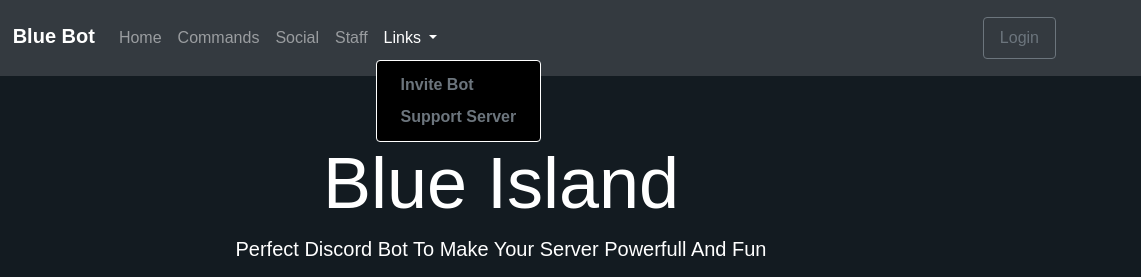
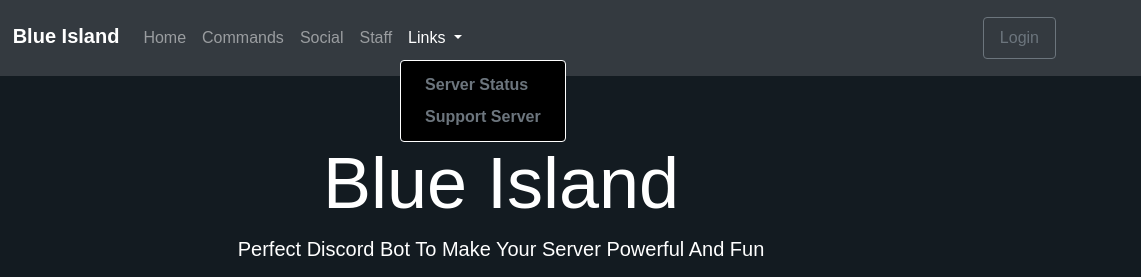
Before and after one commit to JoshPlayer/Blue-Island, a plain HTML site: page public/index.html in a window 1280 px wide. Both pictures are taken after a click on the button "Links". Shown: the top 277 px of the page, 139-1280 px from the left. Drawn offline with nearby package versions, Linux system fonts and the light colour scheme; a script that the page names is missing.

Commit message:
Update index.html

```diff
--- a/public/index.html
+++ b/public/index.html
@@ -1,12 +1,12 @@
-    <title>Blue Island</title>
+<!DOCTYPE html>
+<html lang="en">
+
+<title>Blue Island</title>
     <meta content="Blue Island" property="og:title" />
     <meta content="Join us on discord! Chat with JoshPlayz, The owner of Blue Island. Join Blue Island with your friends because you are invited." property="og:description" />
-    <meta content="https://discord.samgamz.repl.co/" property="og:url" />
+    <meta content="https://blueis.tk" property="og:url" />
     <meta content="https://d1fdloi71mui9q.cloudfront.net/5rQKBwlQqmlj1fJpNyoC_1YOgzmCJ2yx4d7bQ" property="og:image" />
     <meta content="#0000FF" data-react-helmet="true" name="theme-color" />
-
-<!DOCTYPE html>
-<html lang="en">
 
 <head>
   <meta charset="UTF-8">
@@ -16,13 +16,16 @@
   <link rel="stylesheet" href="https://cdnjs.cloudflare.com/ajax/libs/font-awesome/4.7.0/css/font-awesome.min.css">
   <link rel="icon" href="assets/favicon.png">
   <title>Blue Island</title>
+  <link href="https://fonts.googleapis.com/icon?family=Material+Icons" rel="stylesheet">
 </head>
 
 <body>
+
+<script src="https://q47hldsz5krf.statuspage.io/embed/script.js"></script>
   <nav class="navbar navbar-expand-lg navbar-dark bg-dark">
     <div class="container-fluid container">
       <a class="navbar-brand" href="/">
-        <img src="./assets/bot.png" alt="" width="50" height="50" class="rounded-circle"> &nbsp; <span>Blue Bot</span>
+        <img src="./assets/bot.png" alt="" width="50" height="50" class="rounded-circle"> &nbsp; <span>Blue Island</span>
       </a>
       <button class="navbar-toggler" type="button" data-bs-toggle="collapse" data-bs-target="#navbarSupportedContent"
         aria-controls="navbarSupportedContent" aria-expanded="false" aria-label="Toggle navigation">
@@ -42,14 +45,15 @@
           <li class="nav-item">
             <a class="nav-link" href="pages/team.html">Staff</a>
           </li>
+
           <li class="nav-item dropdown">
             <a class="nav-link dropdown-toggle" href="#" id="linksdrop" role="button" data-bs-toggle="dropdown"
               aria-expanded="false">
               Links
             </a>
             <ul class="dropdown-menu bgn" aria-labelledby="linksdrop">
-              <li><a class="dropdown-item text-muted font-weight-bold" href="https://discord.com/oauth2/authorize?client_id=919079000469549107&scope=applications.commands%20bot&permissions=8" target="_blank">Invite
-                  Bot</a>
+              <li><a class="dropdown-item text-muted font-weight-bold" href="status.html">Server
+                  Status</a>
               </li>
               <li><a class="dropdown-item text-muted font-weight-bold" href="https://discord.gg/sMzmrzgmGc" target="_blank">Support
                   Server</a></li>
@@ -71,12 +75,11 @@
 
 <script src="https://apis.google.com/js/platform.js"></script>
 
-<div class="g-ytsubscribe" data-channelid="UCPZuoNZZrPy10H5AJmKfxzg" data-layout="default" data-theme="dark" data-count="default"></div>
 
   <div class="jumbotron text-center bg-transparent">
     <h1 class="display-3 htext">Blue Island</h1>
     <p class="lead ltext">
-     Perfect Discord Bot To Make Your Server Powerfull And Fun
+     Perfect Discord Bot To Make Your Server Powerful And Fun
     </p>
     <a class="btn btn-dark" href="https://discord.com/oauth2/authorize?client_id=919079000469549107&scope=applications.commands%20bot&permissions=8">Invite</a>
     &nbsp;
```
